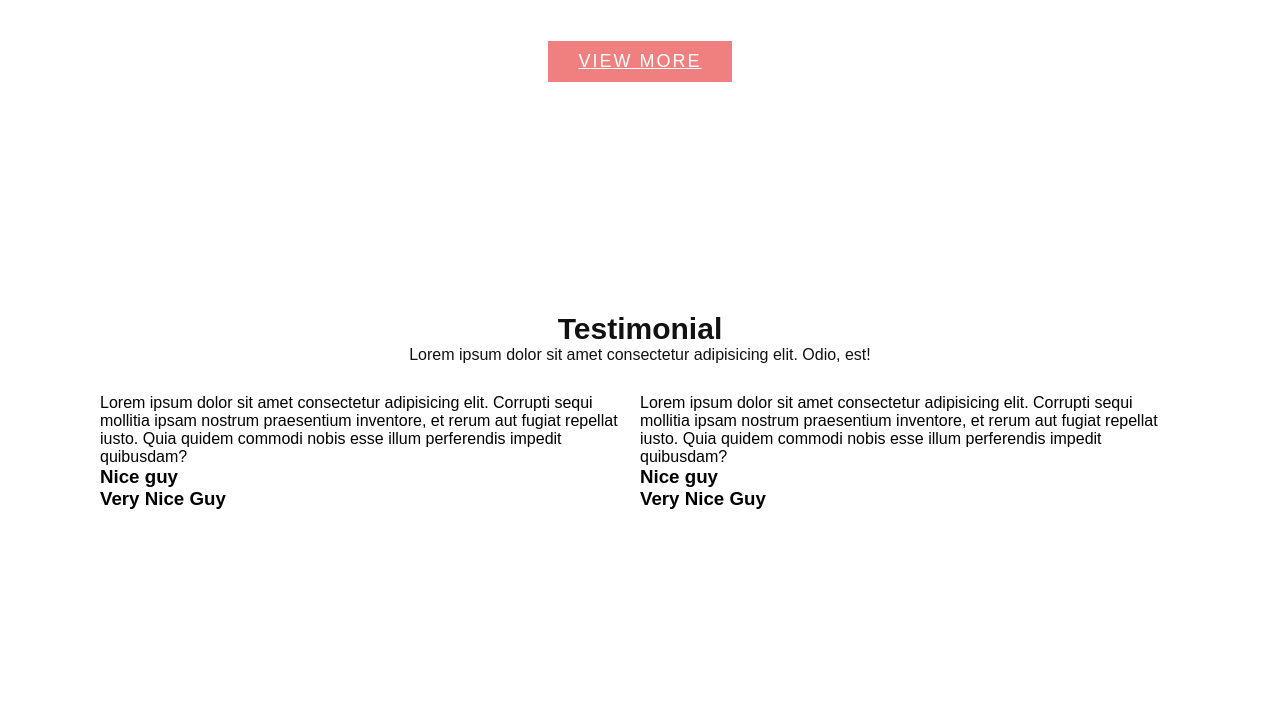
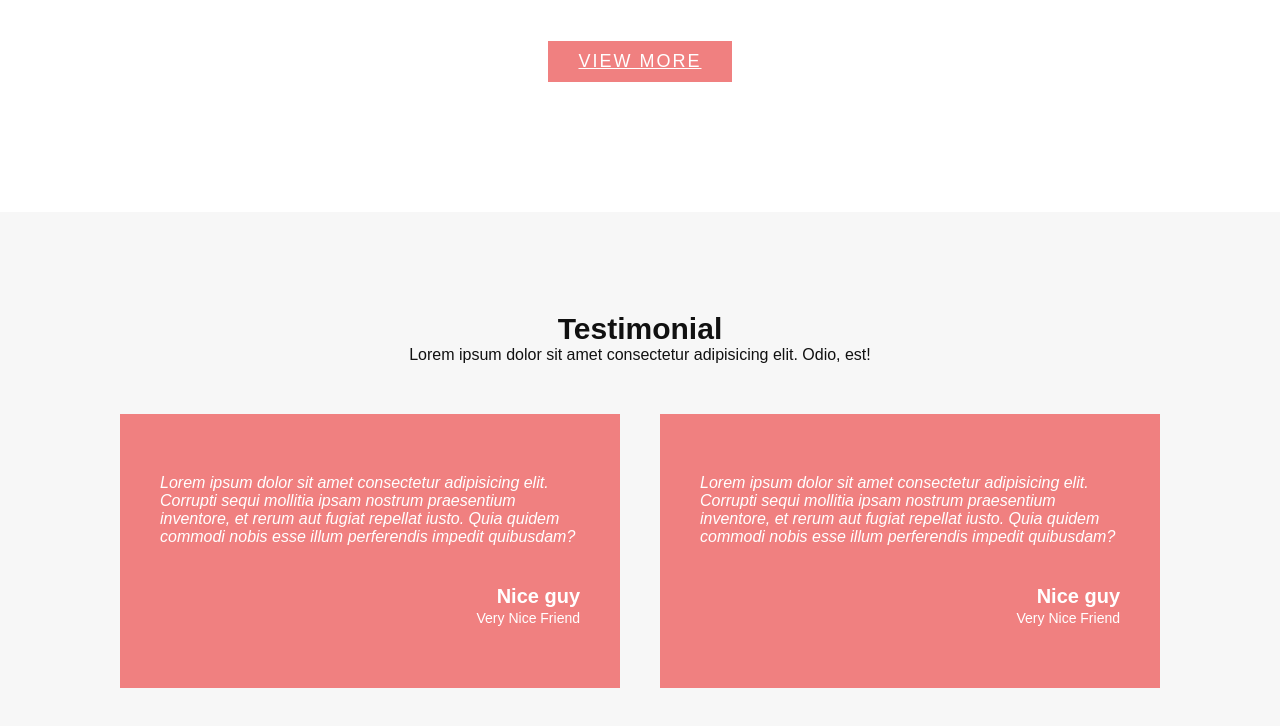
Before and after one commit to leogirardeau/Portfolio-exercice, a plain HTML site: page index.html in a window 1280 px wide. Shown: the part 4080-4806 px from the top of the page. Before the commit the page ends 4690 px from the top, so only its background shows below. Drawn offline with Linux system fonts and the light colour scheme; a script that the page names is missing.

Commit message:
testimonial style and edit

```diff
--- a/index.html
+++ b/index.html
@@ -175,7 +175,7 @@
             fugiat repellat iusto. Quia quidem commodi nobis esse illum
             perferendis impedit quibusdam?
           </p>
-          <h3>Nice guy <br /><span>Very Nice Guy</span></h3>
+          <h3>Nice guy <br /><span>Very Nice Friend</span></h3>
         </div>
         <div class="testimonialBx">
           <p>
@@ -184,7 +184,7 @@
             fugiat repellat iusto. Quia quidem commodi nobis esse illum
             perferendis impedit quibusdam?
           </p>
-          <h3>Nice guy <br /><span>Very Nice Guy</span></h3>
+          <h3>Nice guy <br /><span>Very Nice Friend</span></h3>
         </div>
       </div>
     </section>
--- a/styles.css
+++ b/styles.css
@@ -195,6 +195,45 @@ img {
   width: 50%;
   padding: 20px;
 }
+
 .work .content .workBx img {
   max-width: 100%;
 }
+
+.testimonial {
+  background: #f7f7f7;
+}
+
+.testimonial .content {
+  display: flex;
+  justify-content: space-between;
+  flex-wrap: wrap;
+}
+
+.testimonial .content .testimonialBx {
+  max-width: calc(50% - 40px);
+  padding: 60px 40px;
+  margin: 20px;
+  background: lightcoral;
+}
+
+.testimonial .content .testimonialBx p {
+  color: #fff;
+  font-style: italic;
+  font-size: 16px;
+  font-weight: 300;
+}
+
+.testimonial .content .testimonialBx h3 {
+  margin-top: 40px;
+  text-align: end;
+  color: #fff;
+  font-weight: 600;
+  font-size: 20px;
+  line-height: 1em;
+}
+
+.testimonial .content .testimonialBx h3 span {
+  font-size: 14px;
+  font-weight: 400;
+}
```
